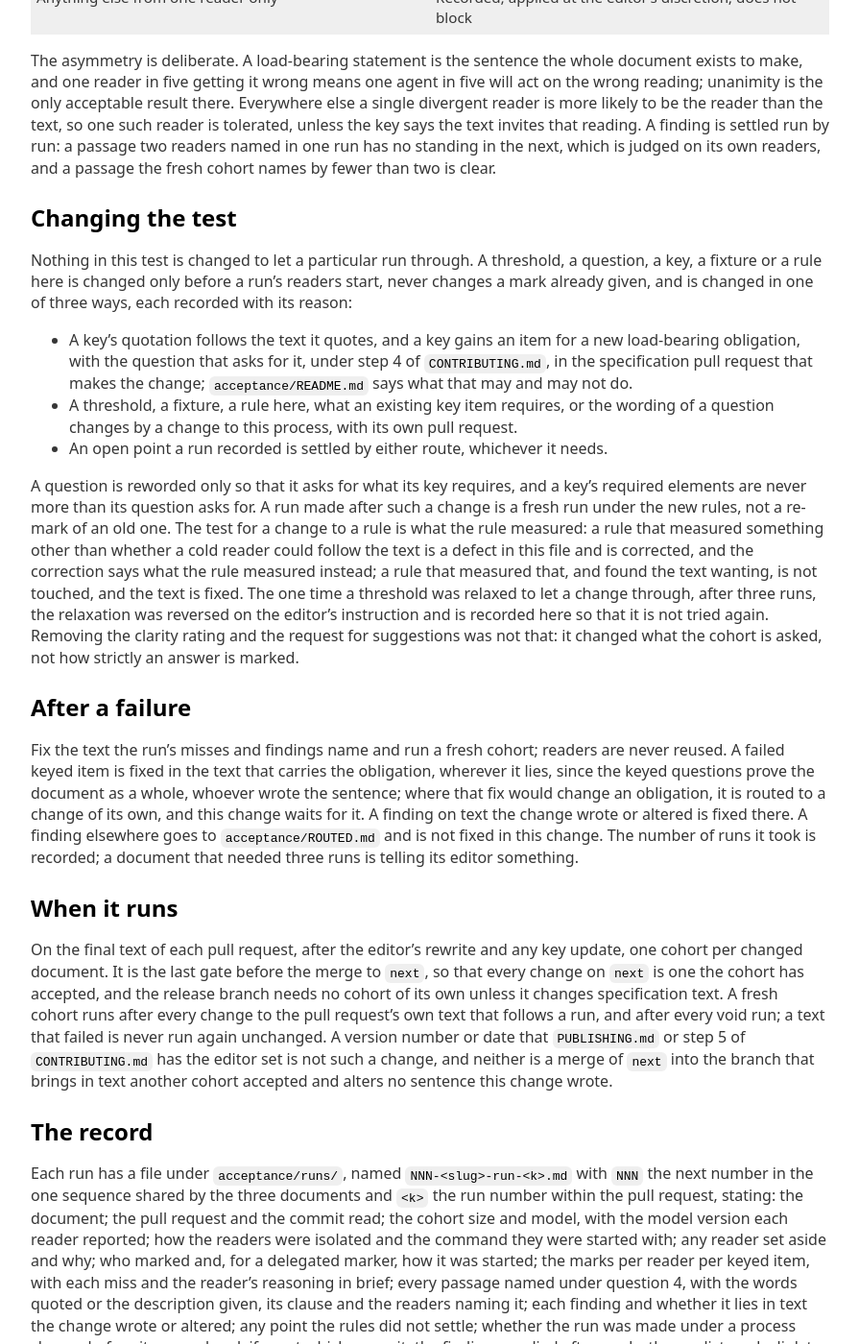
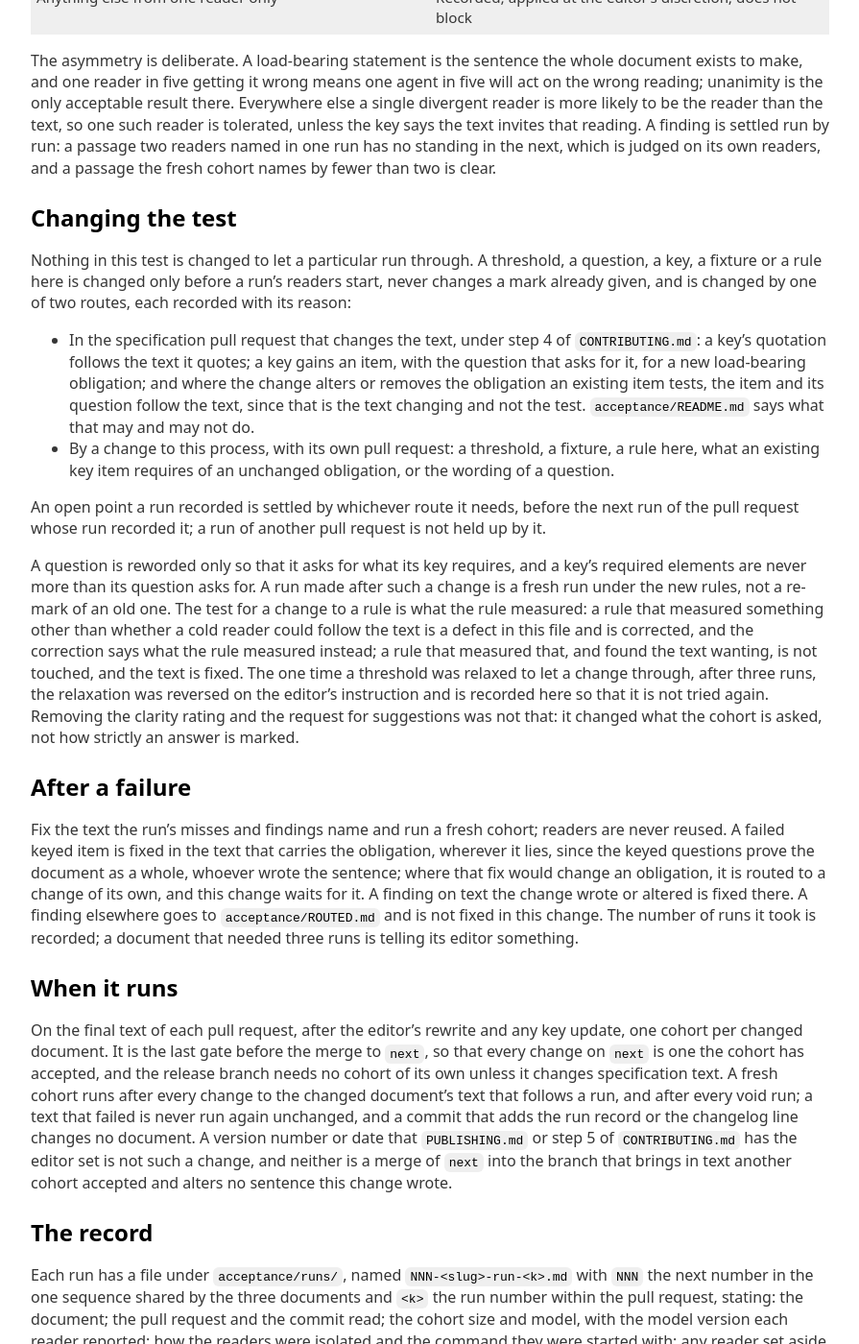
Before and after one commit to Defence-Before-Fix/defence-before-fix.github.io, a Jekyll site: the page built from ACCEPTANCE.md, in a window 1280 px wide and 1400 px high, scrolled down 3725 px. Shown: the whole window at 96% size, without its empty margins (192-1087 px from the left). Built offline with Jekyll 4.4.1, drawn with Linux system fonts in a browser that asks for light colours; our own code applies the rules of GitHub Pages for plain Markdown files; some of the changed text lies outside the part shown.

Commit message:
Acceptance process: review 3 findings applied
Two routes for changing the test, with a changed or removed obligation's key item following
the text in the specification pull request; an open point holds up only its own pull request;
a fresh run follows a change to the document, not to the record; detector 2b names both
things; the section 7 and section 9 reasons accept every failing clause; the restatement rule
reads plainly; ROUTED.md defines a finding as ACCEPTANCE.md does.

Co-Authored-By: Claude Fable 5.1 <noreply@anthropic.com>

```diff
--- a/ACCEPTANCE.md
+++ b/ACCEPTANCE.md
@@ -141,8 +141,8 @@ rule.
 - **Where a finding lies.** The record says, for each finding, whether it lies in text the change
   wrote or altered: a paragraph in which the pull request, read against its merge base with the
   branch it targets, adds, rewords, moves or deletes a sentence, or changes a word, a term or a
-  link; or a paragraph the readers naming the finding set against such a paragraph. A finding
-  there blocks the change. A finding anywhere else is a finding against the document, not
+  link; or a paragraph that any reader naming the finding sets against such a paragraph. A
+  finding there blocks the change. A finding anywhere else is a finding against the document, not
   against the change: it is recorded in [acceptance/ROUTED.md](acceptance/ROUTED.md), routed to a
   change of its own, and does not block. The change is judged on what it changed; the document
   is proved by the keyed questions, which every run answers over the whole of it.
@@ -178,15 +178,18 @@ fresh cohort names by fewer than two is clear.
 
 Nothing in this test is changed to let a particular run through. A threshold, a question, a
 key, a fixture or a rule here is changed only before a run's readers start, never changes a mark
-already given, and is changed in one of three ways, each recorded with its reason:
+already given, and is changed by one of two routes, each recorded with its reason:
 
-- A key's quotation follows the text it quotes, and a key gains an item for a new load-bearing
-  obligation, with the question that asks for it, under step 4 of `CONTRIBUTING.md`, in the
-  specification pull request that makes the change; `acceptance/README.md` says what that may
-  and may not do.
-- A threshold, a fixture, a rule here, what an existing key item requires, or the wording of a
-  question changes by a change to this process, with its own pull request.
-- An open point a run recorded is settled by either route, whichever it needs.
+- In the specification pull request that changes the text, under step 4 of `CONTRIBUTING.md`:
+  a key's quotation follows the text it quotes; a key gains an item, with the question that asks
+  for it, for a new load-bearing obligation; and where the change alters or removes the
+  obligation an existing item tests, the item and its question follow the text, since that is
+  the text changing and not the test. `acceptance/README.md` says what that may and may not do.
+- By a change to this process, with its own pull request: a threshold, a fixture, a rule here,
+  what an existing key item requires of an unchanged obligation, or the wording of a question.
+
+An open point a run recorded is settled by whichever route it needs, before the next run of the
+pull request whose run recorded it; a run of another pull request is not held up by it.
 
 A question is reworded only so that it asks for what its key requires, and a key's required
 elements are never more than its question asks for. A run made after such a change is a fresh
@@ -214,9 +217,9 @@ a document that needed three runs is telling its editor something.
 On the final text of each pull request, after the editor's rewrite and any key update, one cohort
 per changed document. It is the last gate before the merge to `next`, so that every change on
 `next` is one the cohort has accepted, and the release branch needs no cohort of its own unless it
-changes specification text. A fresh cohort runs after every change to the pull request's own
+changes specification text. A fresh cohort runs after every change to the changed document's
 text that follows a run, and after every void run; a text that failed is never run again
-unchanged. A version number or date that `PUBLISHING.md` or step 5 of `CONTRIBUTING.md` has the
+unchanged, and a commit that adds the run record or the changelog line changes no document. A version number or date that `PUBLISHING.md` or step 5 of `CONTRIBUTING.md` has the
 editor set is not such a change, and neither is a merge of `next` into the branch that brings in
 text another cohort accepted and alters no sentence this change wrote.
 
@@ -245,8 +248,7 @@ request that changes two documents adds a run for each. Each published version's
 carries the lines of the changes it contains, so a version's cohort record is the set of runs
 those lines name. A version with no such line has not been accepted and MUST NOT be described as
 published. The question sets and answer keys live under `acceptance/` in this repository so that
-a run can be repeated and
-compared.
+a run can be repeated and compared.
 
 `acceptance/ROUTED.md` lists every finding routed from a run, open until a change that fixes
 its passage passes a cohort, or until the editor closes it with a recorded reason. The editor
```
Also changed, not shown: CONTRIBUTING.md (+2 -2 lines), acceptance/README.md (+13 -7 lines), acceptance/ROUTED.md (+3 -3 lines), acceptance/detector/KEY.md (+7 -6 lines), acceptance/method/KEY.md (+4 -3 lines), acceptance/toolchain/KEY.md (+6 -4 lines).
